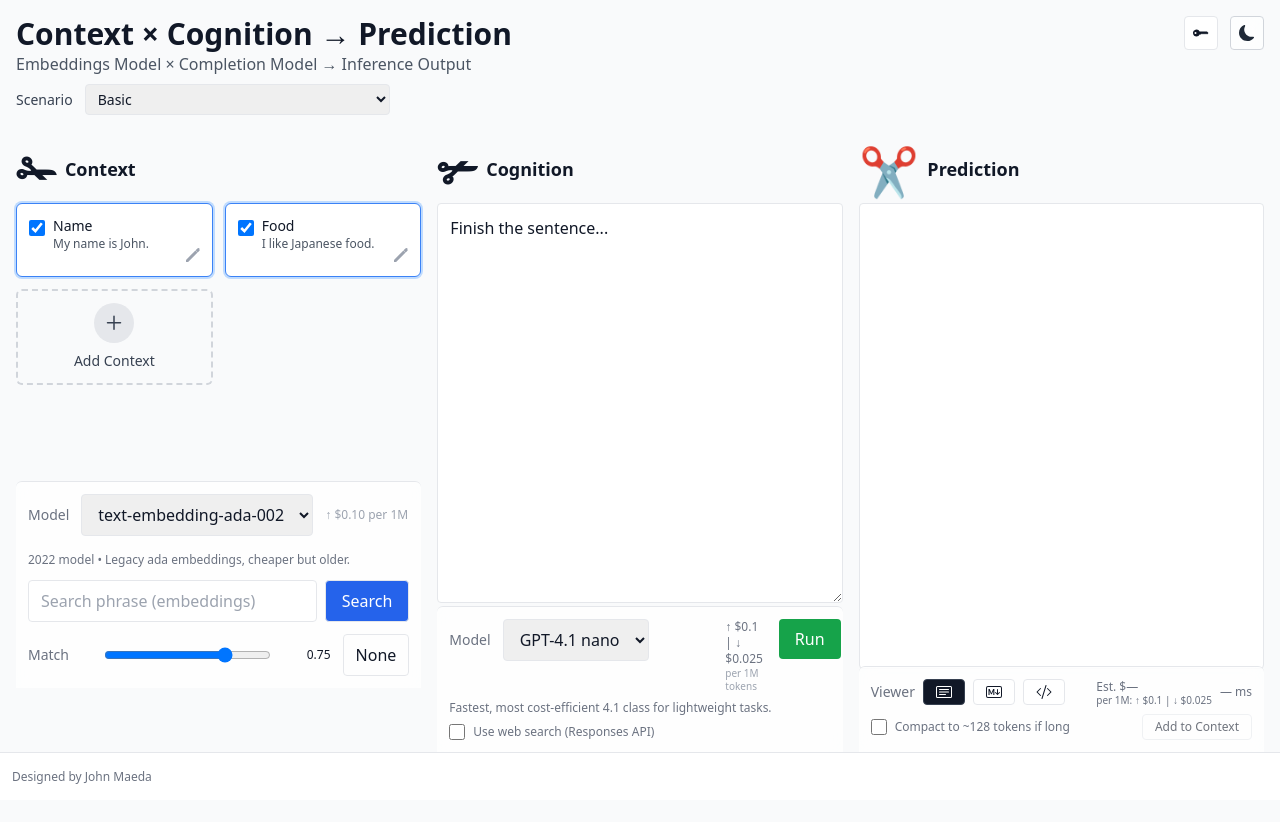
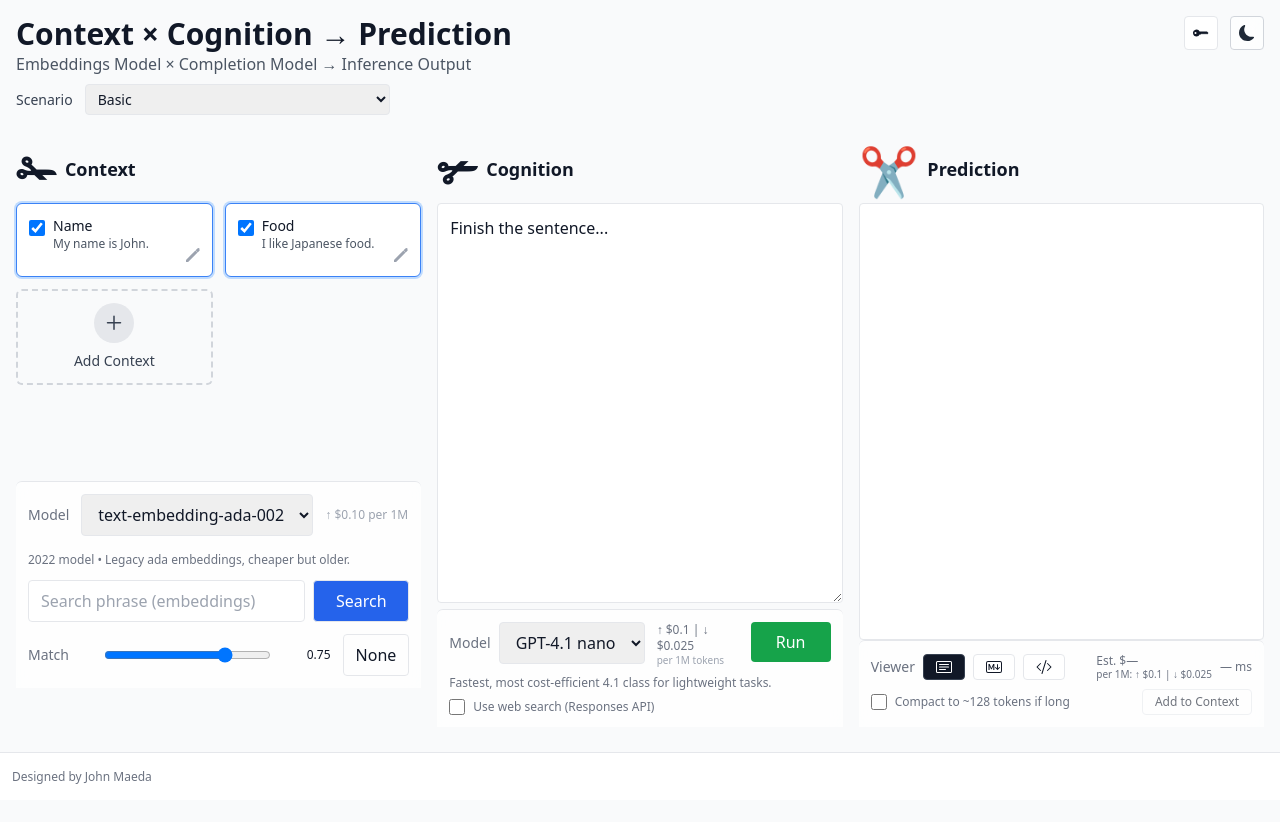
Before and after one commit to aji-ai/js-scissors, a Next.js app: page / in a window 1280 px wide. Shown: the top 822 px of the page. Built offline with nearby package versions, Linux system fonts and the light colour scheme.

Commit message:
UI edits
Modified highlight color for chunk matching in dark mode. In addition changed the horizontal spacing for items at the bottom of the cognition pane.

```diff
--- a/components/ChunkCard.tsx
+++ b/components/ChunkCard.tsx
@@ -18,7 +18,7 @@ export function ChunkCard({ chunk, checked, onChange, highlight, score, onEdit }
       <label
         className={`relative flex flex-col rounded-md border p-3 pr-7 pb-6 cursor-pointer gap-2 transition overflow-hidden
         ${checked ? "border-blue-500 ring-2 ring-blue-200 dark:ring-blue-900/40" : "border-gray-200 dark:border-gray-700"}
-        ${highlight ? "bg-yellow-50 dark:bg-yellow-900/20" : "bg-white dark:bg-gray-800"}
+        ${highlight ? "bg-yellow-50 dark:bg-yellow-500/20" : "bg-white dark:bg-gray-800"}
       `}
       >
         {typeof score === "number" && (
--- a/components/CognitionColumn.tsx
+++ b/components/CognitionColumn.tsx
@@ -41,10 +41,10 @@ export function CognitionColumn({
       </div>
 
       <div className="column-sticky-footer p-3 rounded-t-md">
-        <div className="flex items-start gap-4">
+        <div className="flex items-start gap-3">
           {/* Column: selector + full-width blurb below */}
-          <div className="flex flex-col min-w-0 sm:min-w-[260px] flex-none">
-            <div className="flex items-center gap-3">
+          <div className="flex flex-col min-w-0 flex-none">
+            <div className="flex items-center gap-2">
               <label className="text-sm text-gray-500 dark:text-gray-400">Model</label>
               <select
                 className="rounded border px-3 py-2 dark:bg-gray-900 dark:border-gray-700 dark:text-gray-100"
@@ -64,7 +64,7 @@ export function CognitionColumn({
           </div>
 
           {/* Column: in/out pricing */}
-          <div className="flex flex-1 flex-col leading-tight">
+          <div className="flex flex-1 flex-col leading-tight min-w-0">
             <span className="text-xs text-gray-500 dark:text-gray-400 tabular-nums">
               {price?.input != null || price?.output != null
                 ? `↑ ${price?.input != null ? `$${price.input}` : "—"} | ↓ ${
@@ -78,18 +78,19 @@ export function CognitionColumn({
           <button
             disabled={isProcessing}
             onClick={onRun}
-            className={`rounded px-4 py-2 ${
-              isProcessing ? "bg-gray-300 text-gray-700" : "bg-green-600 text-white"
+            className={`rounded px-4 py-2 flex items-center justify-center min-w-[80px] ${
+              isProcessing ? "bg-gray-300 text-gray-700 dark:bg-gray-700 dark:text-gray-200" : "bg-green-600 text-white"
             }`}
           >
-            {isProcessing ? "Running..." : "Run"}
+            {isProcessing ? (
+              <div
+                className="inline-block h-5 w-5 animate-spin rounded-full border-2 border-gray-500 border-t-transparent dark:border-gray-400 dark:border-t-transparent"
+                aria-label="Loading"
+              />
+            ) : (
+              "Run"
+            )}
           </button>
-          {isProcessing && (
-            <div
-              className="ml-2 inline-block h-5 w-5 animate-spin rounded-full border-2 border-gray-400 border-t-transparent"
-              aria-label="Loading"
-            />
-          )}
         </div>
         {/* Full-width model description below selector row */}
         <div className="mt-2 text-xs text-gray-500 dark:text-gray-400">
--- a/components/ContextColumn.tsx
+++ b/components/ContextColumn.tsx
@@ -142,7 +142,7 @@ export function ContextColumn({
               }}
             />
             <button
-              className={`rounded px-4 py-2 border ${
+              className={`rounded px-4 py-2 border flex items-center justify-center min-w-[96px] ${
                 isSearching
                   ? "bg-gray-300 text-gray-700 dark:bg-gray-700 dark:text-gray-200 dark:border-gray-600"
                   : "bg-blue-600 text-white dark:bg-blue-600 dark:text-white dark:border-blue-600"
@@ -150,14 +150,15 @@ export function ContextColumn({
               onClick={() => onSearch(phrase, minSim)}
               disabled={isSearching}
             >
-              {isSearching ? "Searching..." : "Search"}
+              {isSearching ? (
+                <div
+                  className="inline-block h-5 w-5 animate-spin rounded-full border-2 border-gray-500 border-t-transparent dark:border-gray-400 dark:border-t-transparent"
+                  aria-label="Loading"
+                />
+              ) : (
+                "Search"
+              )}
             </button>
-            {isSearching && (
-              <div
-                className="ml-1 inline-block h-5 w-5 animate-spin rounded-full border-2 border-gray-400 border-t-transparent"
-                aria-label="Loading"
-              />
-            )}
           </div>
           <div className="flex items-center gap-3">
             <label className="text-sm text-gray-500 dark:text-gray-400 min-w-16">Match</label>
```
